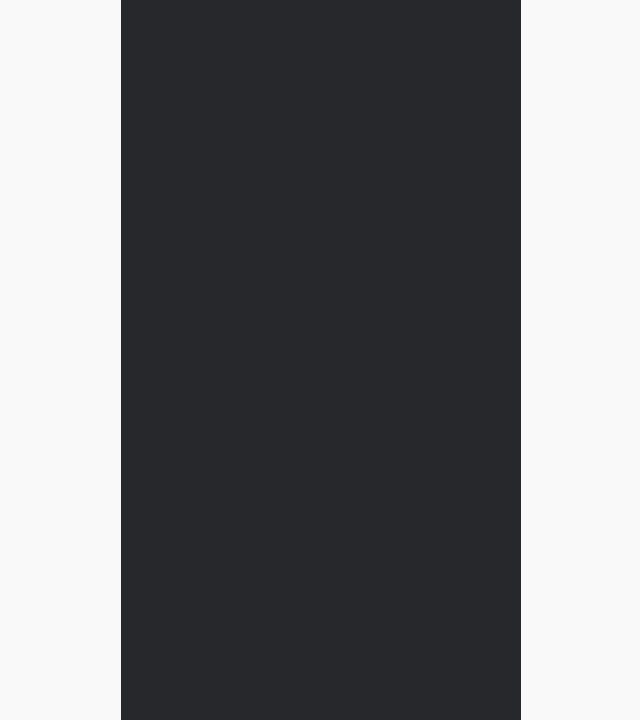
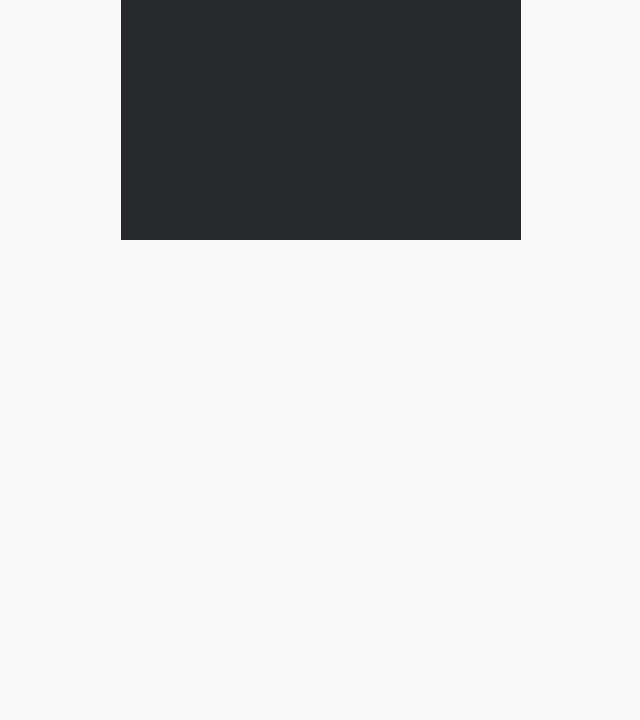
Before and after one commit to Sandjio/my-blog, a Django app: page / in a window 1280 px wide. Shown: the part 660-1380 px from the top of the page, without its empty margins (23-663 px from the left). After the commit the page ends 900 px from the top, so only its background shows below. Run offline with Django 5.2, Linux system fonts and the light colour scheme; data that the repository does not hold is empty; some libraries are stand-ins or nearby versions.

Commit message:
Fix the sidebar height bug

```diff
--- a/Posts/static/Posts/style.css
+++ b/Posts/static/Posts/style.css
@@ -104,8 +104,8 @@ a:hover {
 /* For large screens (desktop) */
 @media (min-width: 993px) {
   main {
-    display: flex;
-    flex-direction: row;
+    display: grid;
+    grid-template-columns: 0fr 1fr;
     width: 80%;
     height: 100dvh;
     margin-top: 200px;
@@ -115,7 +115,6 @@ a:hover {
     flex-direction: column;
     align-items: center;
     min-width: 400px;
-    min-height: 100dvw;
     background-color: #27282b;
   }
 
--- a/Posts/templates/post_detail.html
+++ b/Posts/templates/post_detail.html
@@ -1,7 +1,5 @@
 {% extends 'base.html' %}
 {% block content %}
-{% for post in posts %}
-
     <div>
         <img class="post-cover-image" src="{{ post.image.url }}" alt="">
         <div class="post-content">
@@ -10,5 +8,4 @@
             <div class="post-short-overview">{{ post.content|linebreaks }}</>
         </div>
     </div>
-{% endfor %}
 {% endblock %}
```
Also changed, not shown: 1 other file.
